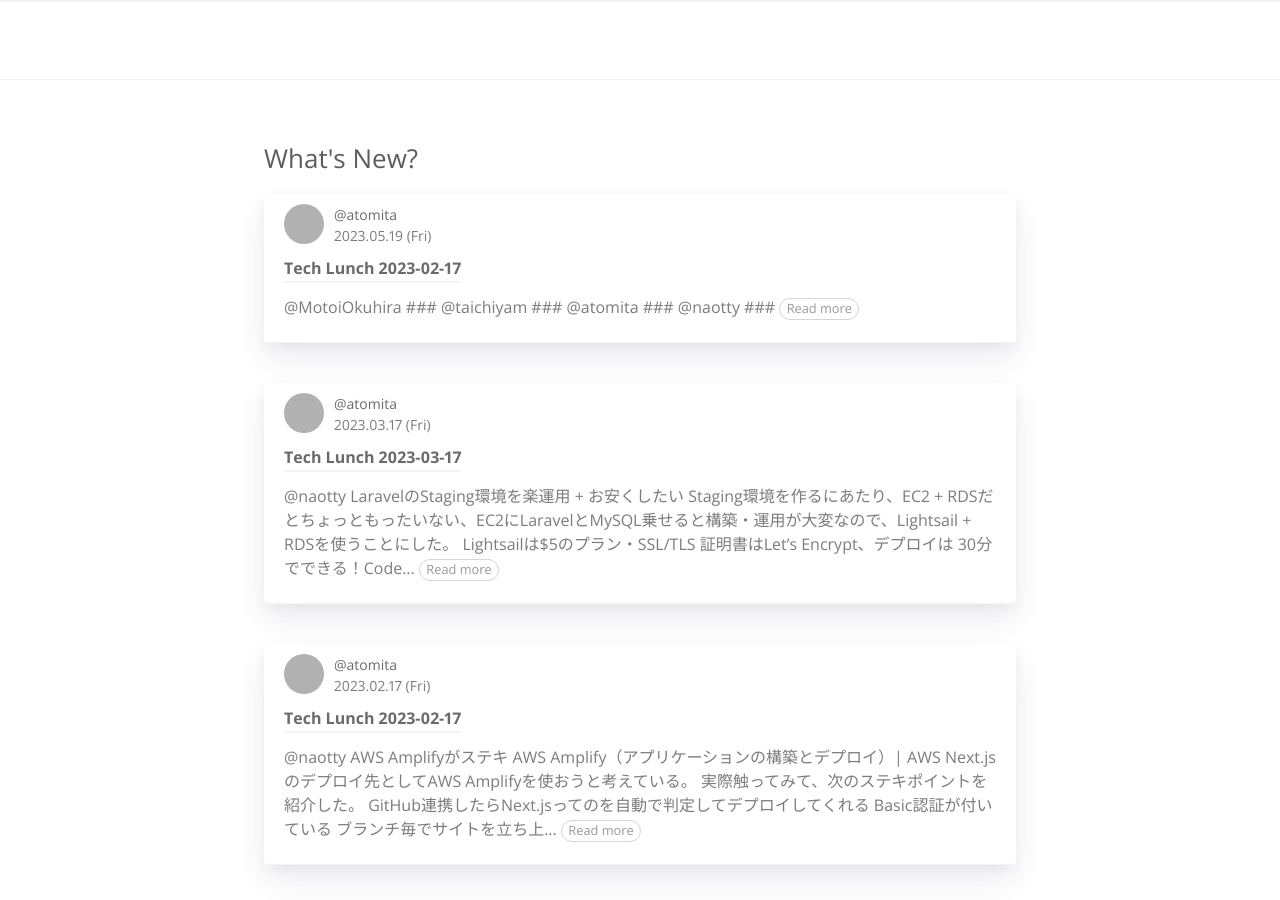
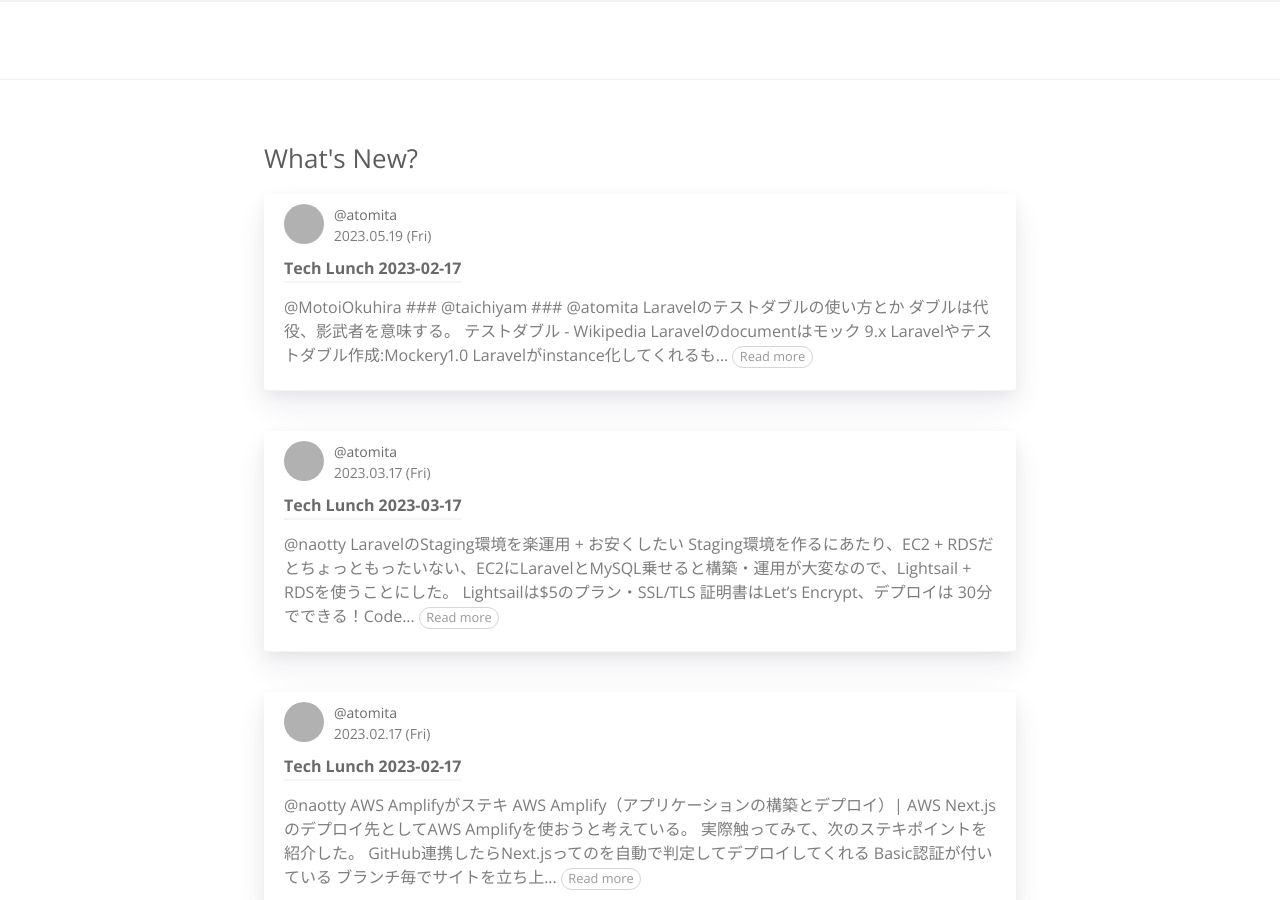
Before and after one commit to RyukyuInteractive/tech.ryukyu-i.co.jp, a Jekyll site: the page built from index.html, in a window 1280 px wide and 900 px high. Built offline with Jekyll 4.4.1, drawn with Linux system fonts in a browser that asks for light colours; a script that is not in the unit is left out; the list of posts is cut into pages by our own code; some of the changed lines change nothing that is shown; grey boxes are pictures that could not be loaded.

Commit message:
Update 2023-05-19-tech-lunch.md

````diff
--- a/_posts/2023-05-19-tech-lunch.md
+++ b/_posts/2023-05-19-tech-lunch.md
@@ -18,7 +18,81 @@ typora-root-url: ..
 ---
 
 ## [@atomita](https://github.com/atomita)
-###
+### Laravelのテストダブルの使い方とか
+
+> ダブルは代役、影武者を意味する。
+> [テストダブル - Wikipedia](https://ja.wikipedia.org/wiki/%E3%83%86%E3%82%B9%E3%83%88%E3%83%80%E3%83%96%E3%83%AB)
+
+- Laravelのdocumentは[モック 9.x Laravel](https://readouble.com/laravel/9.x/ja/mocking.html)や[テストダブル作成:Mockery1.0](https://readouble.com/mockery/1.0/ja/creating_test_doubles.html)
+- Laravelがinstance化してくれるもの(DIしているものやFacade、resolve関数使ってinstance化しているものなど)は
+
+    ```php
+    $this->instance(
+        FooService::class,
+        Mockery::mock(FooService::class, function (MockInterface $mock) {
+            $mock->shouldReceive('bar')
+                 ->once();
+        })
+    );
+
+    // FooService->bar()が1度呼ばれる処理
+    ```
+
+    のように書くことでtestできます
+
+- 特定の引数であることもtestするにはwith method、戻り値を指定するにはandReturn methodを利用します
+
+    ```php
+    $mock->shouldReceive('bar')
+         ->once()
+         ->with('baz')
+         ->andReturn('barbaz');
+    ```
+
+    この例だとbar methodの第1引数に`'bar'`が1度渡されるtestになります
+    その際、bar methodは`'barbaz'`を返します
+- 特定の引数がscalarではない場合には、Mockery::on & 無名関数で判定することが可能です
+
+    ```php
+    $mock->shouldReceive('bar')
+         ->with(Mockery::on(fn ($v) => $v instanceof Model));
+    ```
+
+    この例だとbar methodの第1引数に`Model`が渡されるtestになります
+
+- 引数が複数の場合には、withに複数引数を与えるか、withArgs methodを利用します
+
+    ```php
+    $mock->shouldReceive('bar')
+         ->with(
+             Mockery::on(fn ($arg1) => $arg1 instanceof Model),
+             Mockery::on(fn ($arg2) => is_array($arg2)
+         );
+    ```
+
+    ```php
+    $mock->shouldReceive('bar')
+         ->withArgs(
+             fn ($arg1, $arg2) => $arg1 instanceof Model && is_array($arg2))
+         );
+    ```
+
+    この例だとbar methodの第1引数に`Model`、第2引数に配列が渡されるtestになります
+
+- Facadeを利用している場合にはFacade::shouldReceiveなどが実装されているので`$this->instance()`を使わずにtestが記述できます
+
+    ```php
+    FooFacade::shouldReceive('bar')->once();
+
+    // FooFacade::bar()が1度呼ばれる処理
+    ```
+
+- mock以外にもpartialMock、spyが用意されているので、必要に応じて使い分けましょう
+    - partialMockは部分的にmockするもの
+    - spyはmethod呼び出しを記録しておいてくれる感じのもの
+
+- Myoutdeskllc\LaravelAnalyticsV4\LaravelAnalyticsV4をmock化してAPI呼び出しをしないでtestをしたりなど活用しています！
+
 
 ---
 
````
